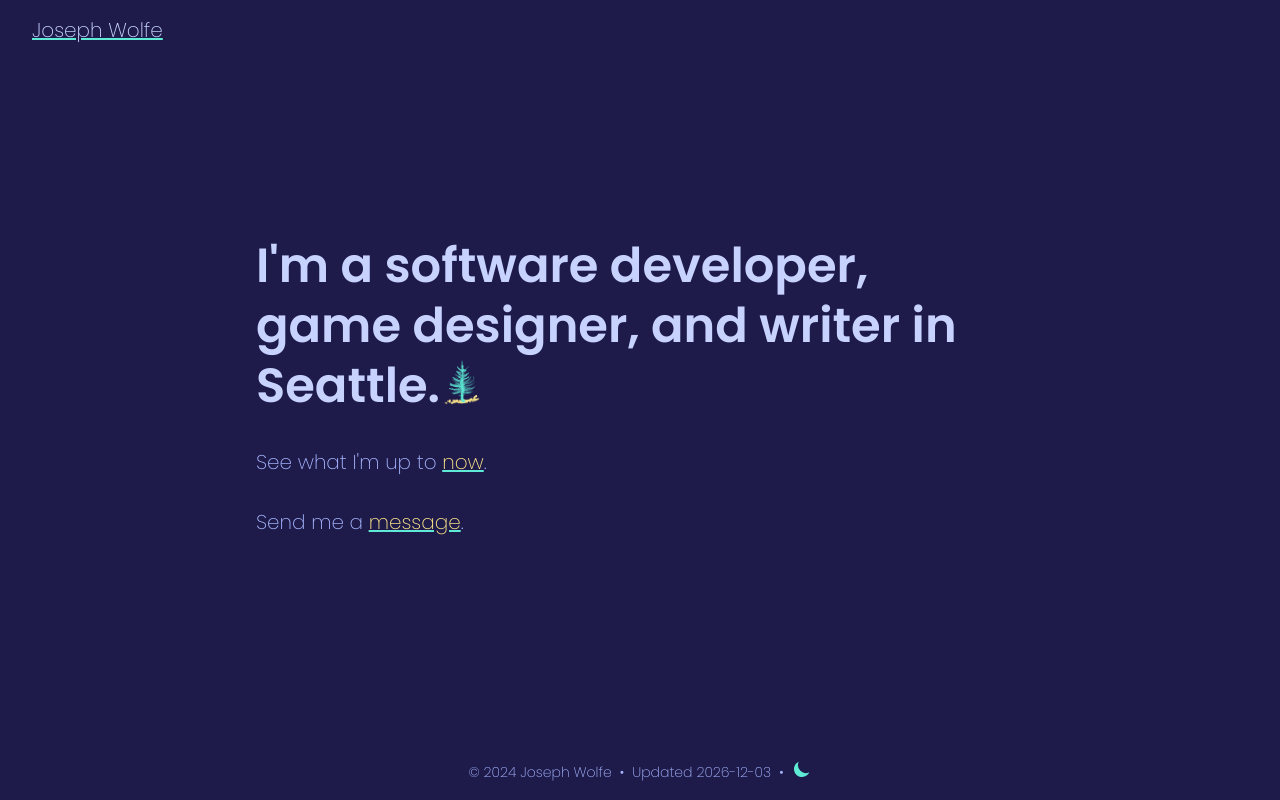
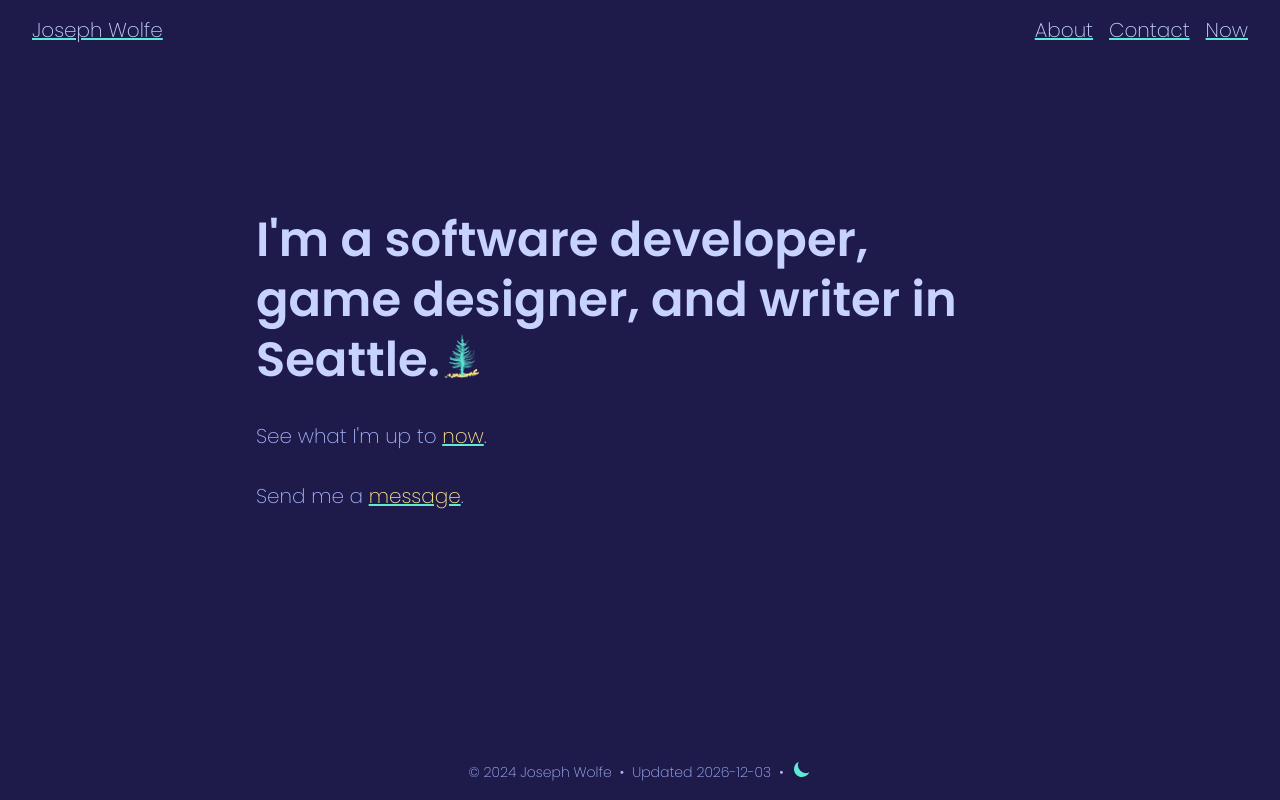
Before and after one commit to CharmedSatyr/personal-website, a Next.js app: page / in a window 1280 px wide. Built offline with nearby package versions, Linux system fonts and the light colour scheme.

Commit message:
Always show nav; add min-height to page

```diff
--- a/components/Header.tsx
+++ b/components/Header.tsx
@@ -20,10 +20,6 @@ const sortNavLinksAlphaAsc = (a, b) => {
 
 const NavLinks = () => {
 	const pathName = usePathname();
-
-	if (!pathName || pathName === "/") {
-		return null;
-	}
 
 	return (
 		<nav className="space-x-4">
--- a/components/PageContainer.tsx
+++ b/components/PageContainer.tsx
@@ -5,7 +5,7 @@ interface Props {
 }
 
 const PageContainer = ({ children }: Props) => {
-	return <section className="container max-w-3xl">{children}</section>;
+	return <section className="container min-h-96 max-w-3xl">{children}</section>;
 };
 
 export default PageContainer;
```
